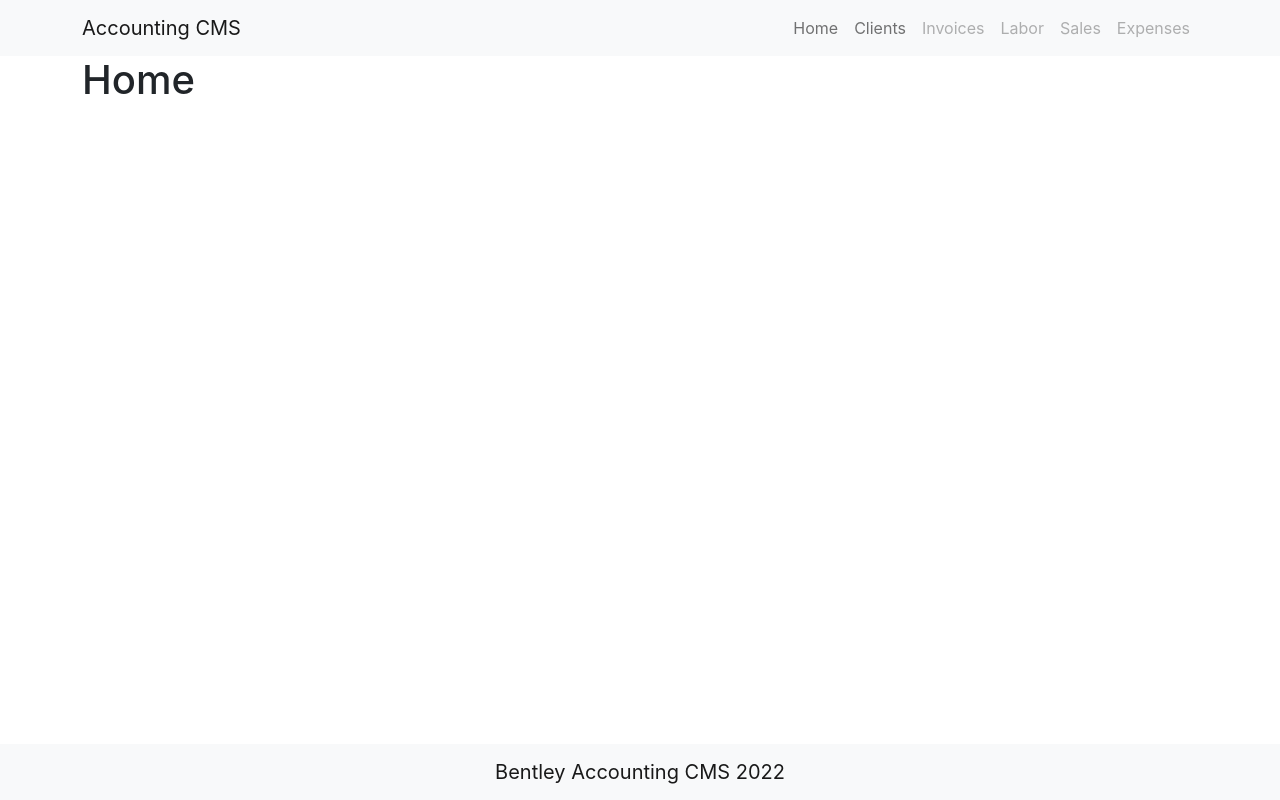
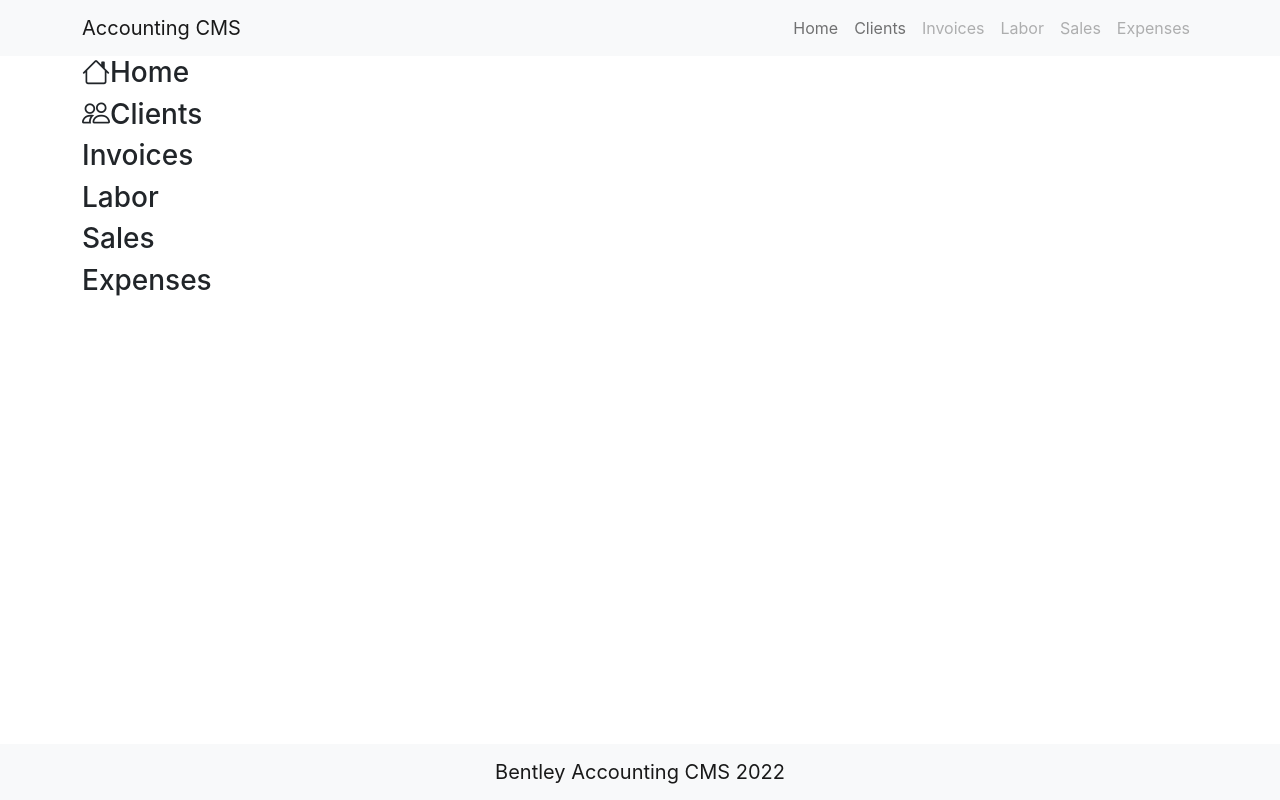
Before and after one commit to Flake85/accounting-cms, a Next.js app in the folder client/: page / in a window 1280 px wide. Built offline with nearby package versions, Linux system fonts and the light colour scheme.

Commit message:
bootstrap icons and update home page

```diff
--- a/client/pages/_app.js
+++ b/client/pages/_app.js
@@ -1,4 +1,5 @@
 import 'bootstrap/dist/css/bootstrap.css'
+import 'bootstrap-icons/font/bootstrap-icons.css';
 import '../styles/globals.css'
 import Layout from '../components/layout'
 import Head from 'next/head'
--- a/client/pages/client/[cid].js
+++ b/client/pages/client/[cid].js
@@ -1,6 +1,7 @@
 import Alert from 'react-bootstrap/Alert'
 
 export default function Client({ client }) {
+    // change to ternary
     { if(client.data) {return (
         <div>
             <p>name: {client.data.name}</p>
@@ -23,6 +24,7 @@ export async function getServerSideProps(context) {
     const res = await fetch(`${process.env.BASEURL}/client/${id}`)
     const client = await res.json()
 
+    // change this up. its overkill
     return res.status === 404 ? { redirect: { destination: "/404" } }
          : res.status === 500 ? { redirect: { destination: "/500" } }
          : { props: {client} }
--- a/client/pages/index.js
+++ b/client/pages/index.js
@@ -1,7 +1,12 @@
 export default function Home() {
     return (
       <div>
-          <h1>Home</h1>
+          <h3><i class="bi-house"></i>Home</h3>
+          <h3><i class="bi-people"></i>Clients</h3>
+          <h3><i class=""></i>Invoices</h3>
+          <h3><i class=""></i>Labor</h3>
+          <h3><i class=""></i>Sales</h3>
+          <h3><i class=""></i>Expenses</h3>
       </div>
     )
 }
```
Also changed, not shown: 1 other file (tests, documents, lock files or other folders).
